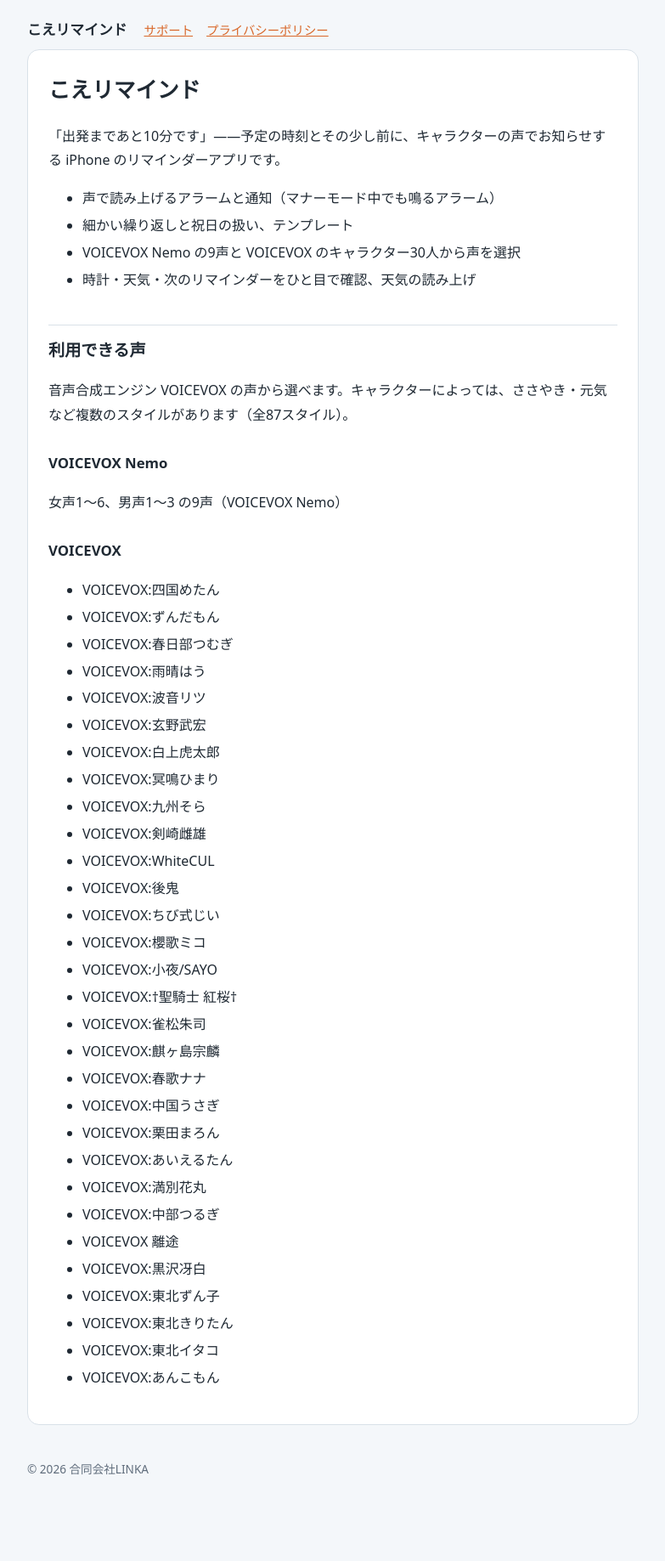
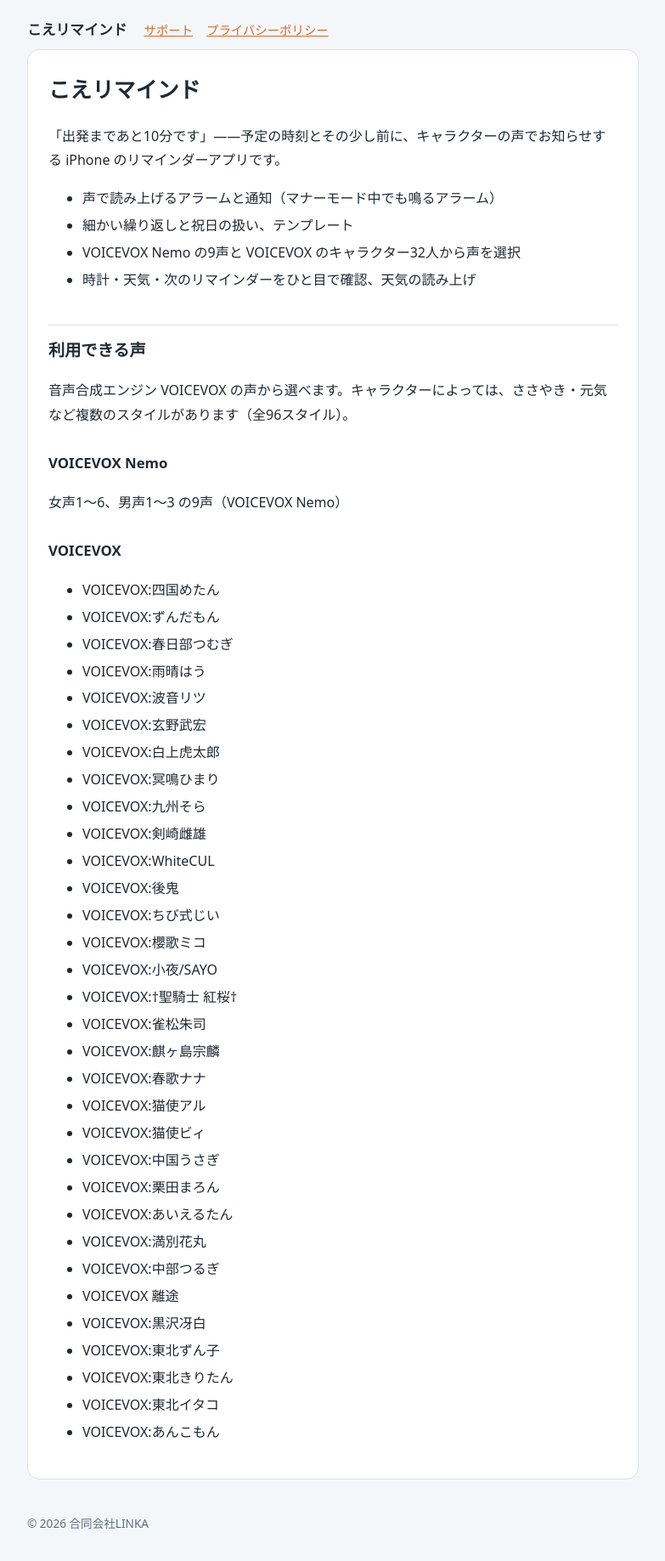
Before and after one commit to linka-admin/voice-reminder-docs, a Jekyll site: the page built from index.md, in a window 1280 px wide. Shown: the whole page at 85% size, without its empty margins (248-1031 px from the left). Built offline with Jekyll 4.4.1, drawn with Linux system fonts in a browser that asks for light colours; before the commit the page ends 1773 px from its top, so only the background shows below that.

Commit message:
Voices: 猫使アル and 猫使ビィ join the lineup (32 characters, 96 styles)
Co-Authored-By: Claude Opus 5.5 <noreply@anthropic.com>
Claude-Session: https://claude.ai/code/session_01Tsh4DFWBLV6oETj5Kq8zyD

```diff
--- a/index.md
+++ b/index.md
@@ -10,12 +10,12 @@ permalink: /
 
 - 声で読み上げるアラームと通知（マナーモード中でも鳴るアラーム）
 - 細かい繰り返しと祝日の扱い、テンプレート
-- VOICEVOX Nemo の9声と VOICEVOX のキャラクター30人から声を選択
+- VOICEVOX Nemo の9声と VOICEVOX のキャラクター32人から声を選択
 - 時計・天気・次のリマインダーをひと目で確認、天気の読み上げ
 
 ## 利用できる声
 
-音声合成エンジン VOICEVOX の声から選べます。キャラクターによっては、ささやき・元気など複数のスタイルがあります（全87スタイル）。
+音声合成エンジン VOICEVOX の声から選べます。キャラクターによっては、ささやき・元気など複数のスタイルがあります（全96スタイル）。
 
 ### VOICEVOX Nemo
 
@@ -42,6 +42,8 @@ permalink: /
 - VOICEVOX:雀松朱司
 - VOICEVOX:麒ヶ島宗麟
 - VOICEVOX:春歌ナナ
+- VOICEVOX:猫使アル
+- VOICEVOX:猫使ビィ
 - VOICEVOX:中国うさぎ
 - VOICEVOX:栗田まろん
 - VOICEVOX:あいえるたん
```
Also changed, not shown: support/index.md (+1 -1 lines).
